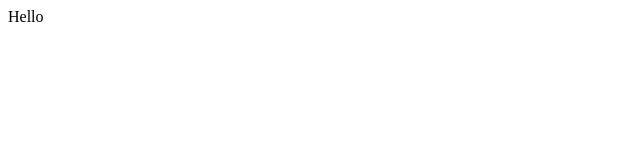
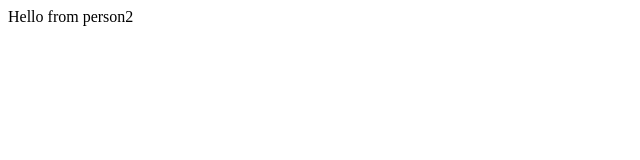
Before and after one commit to thongtv-1835/test, a plain HTML site: page index.html in a window 1280 px wide. Shown: the whole page, without its empty margins (0-640 px from the left). Drawn offline with Linux system fonts and the light colour scheme.

Commit message:
person22|

```diff
--- a/index.html
+++ b/index.html
@@ -1 +1 @@
-<div>Hello</div>
+<div>Hello from person2</div>
```
